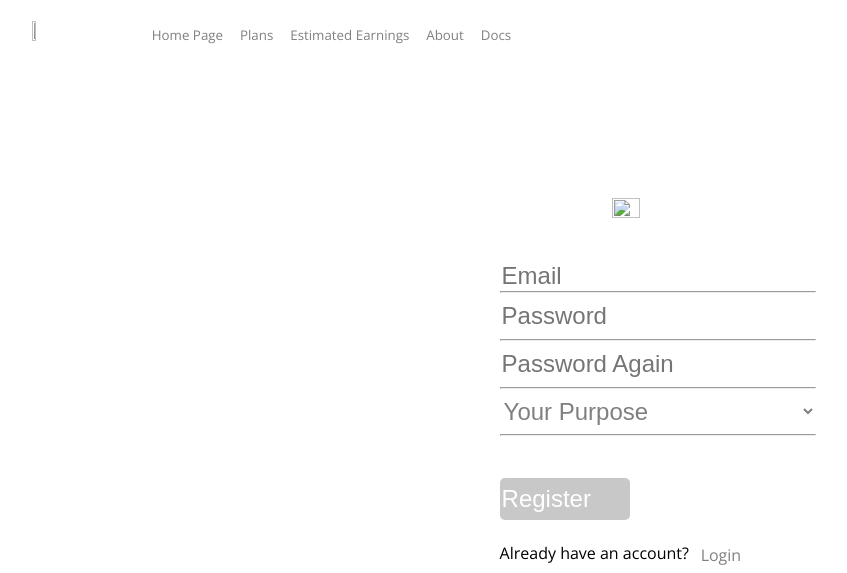
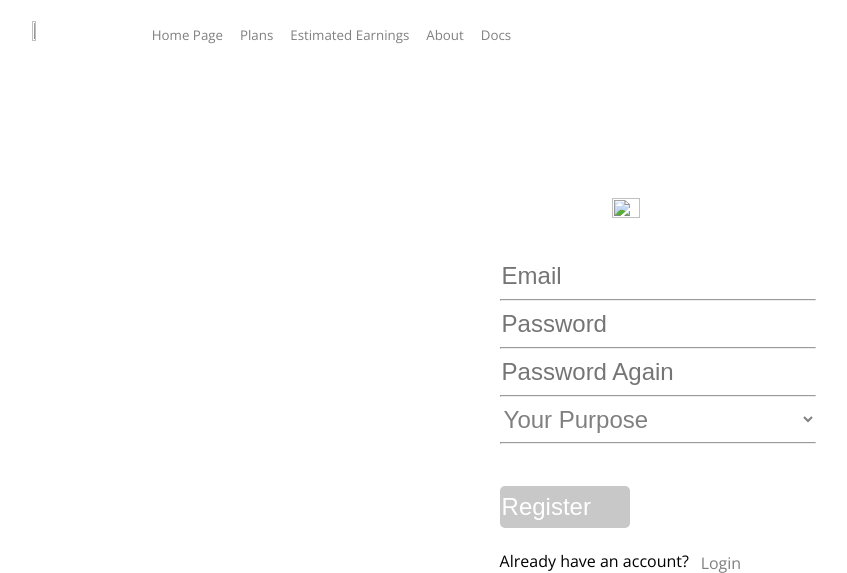
Before and after one commit to omrozh/inads, a Flask app: page /register in a window 1280 px wide. Shown: the top 573 px of the page, without its empty margins (14-861 px from the left). Run offline with Flask 2, Linux system fonts and the light colour scheme; some libraries are stand-ins or nearby versions.

Commit message:
new commit

```diff
--- a/templates/register.html
+++ b/templates/register.html
@@ -22,7 +22,7 @@
     <div style="margin-top: 3%">
         <form id="form-id" method=post enctype=multipart/form-data>
             <div id="form-mail-registration">
-                <input style="margin-left: 40%; margin-right:35%; float: left" class="mainForm" type=text name=email placeholder="Email" required>
+                <input style="margin-left: 40%; margin-right:35%;" class="mainForm" type=text name=email placeholder="Email" required>
                 <hr style="margin-left: 40%; margin-right:35%">
                 <input style="margin-left: 40%; margin-right:35%"  class="mainForm" type=password id="passOrigin" name=password placeholder="Password" required>
                 <hr style="margin-left: 40%; margin-right:35%">
```
